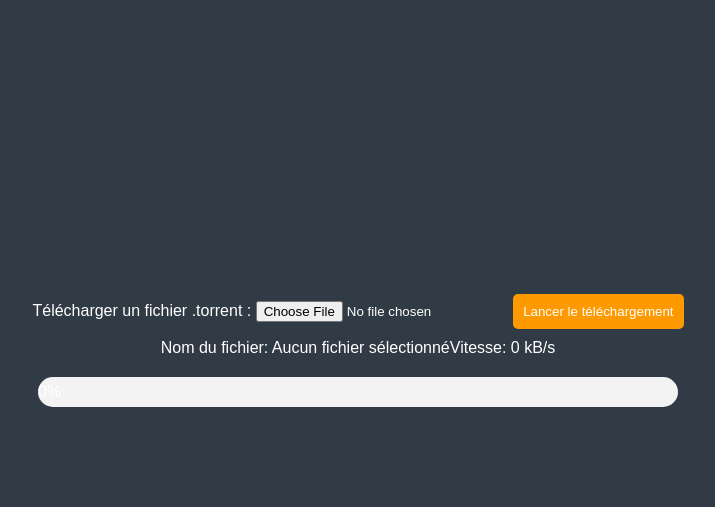
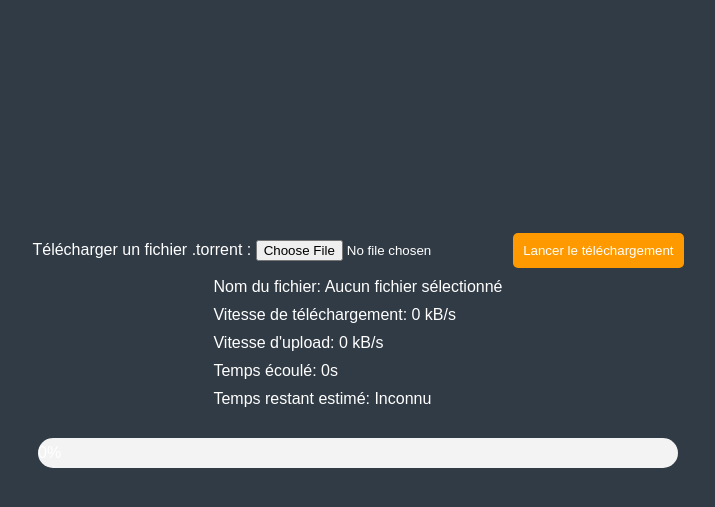
Before and after one commit to Lulaley/Plex-Service, a Flask app: page /download in a window 1280 px wide. Shown: the part 70-577 px from the top of the page, without its empty margins (282-997 px from the left). Run offline with Flask 3, Linux system fonts and the light colour scheme.

Commit message:
chore: Refactor file download process to use streaming and improve error handling

```diff
--- a/routes/RouteDownload.py
+++ b/routes/RouteDownload.py
@@ -59,9 +59,10 @@ def start_download(app):
             if not torrent_file_path:
                 raise Exception("Chemin du fichier .torrent non trouvé dans la session")
 
-            session['is_downloading'] = True
-            response = generate(torrent_file_path)
-            session['is_downloading'] = False
+            is_downloading = session.get('is_downloading')
+            if not is_downloading:
+                session['is_downloading'] = True
+                response = generate(torrent_file_path)
             return response
         except Exception as e:
             write_log(f"Erreur lors de la récupération du chemin du fichier .torrent pour {username}: {str(e)}")
@@ -75,6 +76,7 @@ def start_download(app):
             response = Response(download_torrent(torrent_file_path), mimetype='text/event-stream')
             response.headers['Content-Disposition'] = f'attachment; filename={torrent_file_path.split("/")[-1]}'
             write_log(f"Téléchargement du fichier .torrent terminé pour {username}")
+            session['is_downloading'] = False
             return response
         except Exception as e:
             write_log(f"Erreur lors du téléchargement du fichier .torrent pour {username}: {str(e)}")
--- a/static/Controleur/ControleurTorrent.py
+++ b/static/Controleur/ControleurTorrent.py
@@ -65,6 +65,11 @@ def download_torrent(torrent_file_path):
     write_log(f"Début de la fonction download_torrent avec le chemin : {torrent_file_path}")
     conf = ControleurConf()
     ses = lt.session()
+    settings = {
+        'download_rate_limit': -1,  # Pas de limite de vitesse de téléchargement
+        'upload_rate_limit': -1,    # Pas de limite de vitesse d'upload
+    }
+    ses.apply_settings(settings)
     write_log(f"Chargement du fichier .torrent pour {torrent_file_path}")
     info = lt.torrent_info(torrent_file_path)
     write_log(f"info: {info}")
--- /dev/null
+++ b/static/css/downloadStatus.css
@@ -0,0 +1,23 @@
+.progress-container {
+    width: 50%;
+    background-color: #f3f3f3;
+    border-radius: 25px;
+    margin: 20px 0;
+}
+
+.progress-bar {
+    width: 0%;
+    height: 30px;
+    background-color: #4caf50;
+    text-align: center;
+    line-height: 30px;
+    color: white;
+    border-radius: 25px;
+}
+
+.status-info > div {
+    display: flex;
+    justify-content: space-between;
+    margin-top: 10px;
+    margin-bottom: 10px;
+}
--- a/templates/download.html
+++ b/templates/download.html
@@ -8,30 +8,7 @@
     <link rel="icon" type="image/x-icon" href="{{ url_for('static', filename='images/plex-icon.png') }}">
     <link rel="stylesheet" href="{{ url_for('static', filename='css/homeMain.css') }}">
     <link rel="stylesheet" href="{{ url_for('static', filename='css/download.css') }}">
-    <style>
-        .progress-container {
-            width: 50%;
-            background-color: #f3f3f3;
-            border-radius: 25px;
-            margin: 20px 0;
-        }
-
-        .progress-bar {
-            width: 0%;
-            height: 30px;
-            background-color: #4caf50;
-            text-align: center;
-            line-height: 30px;
-            color: white;
-            border-radius: 25px;
-        }
-
-        .status-info {
-            display: flex;
-            justify-content: space-between;
-            margin-top: 10px;
-        }
-    </style>
+    <link rel="stylesheet" href="{{ url_for('static', filename='css/downloadStatus.css') }}">
 </head>
 
 <body>
@@ -70,8 +47,10 @@
 
         <div class="status-info">
             <div id="file-info">Nom du fichier: Aucun fichier sélectionné</div>
-            </br>
-            <div id="speed-info">Vitesse: 0 kB/s</div>
+            <div id="speed-info">Vitesse de téléchargement: 0 kB/s</div>
+            <div id="upload-speed-info">Vitesse d'upload: 0 kB/s</div>
+            <div id="elapsed-time">Temps écoulé: 0s</div>
+            <div id="remaining-time">Temps restant estimé: Inconnu</div>
         </div>
 
         <div class="progress-container">
@@ -95,69 +74,7 @@
         </div>
         {% endif %}
     </div>
-    <script>
-        document.getElementById('torrent-file').addEventListener('change', function (event) {
-            var fileInfo = document.getElementById('file-info');
-            var fileName = event.target.files[0] ? event.target.files[0].name : 'Aucun fichier sélectionné';
-            fileInfo.textContent = 'Nom du fichier: ' + fileName;
-        });
-
-        document.getElementById('torrent-form').addEventListener('submit', function (event) {
-            event.preventDefault(); // Empêche le comportement par défaut du formulaire
-
-            var formData = new FormData();
-            var fileInput = document.getElementById('torrent-file');
-            formData.append('torrent-file', fileInput.files[0]);
-
-            fetch('/upload', {
-                method: 'POST',
-                body: formData
-            }).then(response => {
-                if (response.ok) {
-                    var eventSource = new EventSource('/start_download');
-                    var progressBar = document.getElementById('progress-bar');
-                    var speedInfo = document.getElementById('speed-info');
-
-                    eventSource.onmessage = function (event) {
-                        var logMessage = event.data;
-                        var progressMatch = logMessage.match(/(\d+\.\d+)% complete/);
-                        if (progressMatch) {
-                            var progress = parseFloat(progressMatch[1]);
-                            progressBar.style.width = progress + '%';
-                            progressBar.textContent = progress.toFixed(2) + '%';
-                        }
-
-                        var speedMatch = logMessage.match(/down: (\d+\.\d+ kB\/s)/);
-                        if (speedMatch) {
-                            var speed = parseFloat(speedMatch[1]);
-                            speedInfo.textContent = 'Vitesse: ' + formatSpeed(speed);
-                        }
-                    };
-
-                    eventSource.onerror = function (error) {
-                        console.error('Erreur de l\'EventSource:', error);
-                        eventSource.close();
-                        alert('Erreur lors du téléchargement du fichier .torrent. Veuillez vérifier les logs du serveur pour plus de détails.');
-                    };
-                } else {
-                    alert('Erreur lors du téléchargement du fichier .torrent. Réponse du serveur non OK.');
-                }
-            }).catch(error => {
-                console.error('Erreur:', error);
-                alert('Erreur lors du téléchargement du fichier .torrent. Veuillez vérifier votre connexion réseau et réessayer.');
-            });
-        });
-
-        function formatSpeed(speed) {
-            if (speed < 1000) {
-                return speed.toFixed(2) + ' kB/s';
-            } else if (speed < 1000000) {
-                return (speed / 1000).toFixed(2) + ' MB/s';
-            } else {
-                return (speed / 1000000).toFixed(2) + ' GB/s';
-            }
-        }
-    </script>
+    <script src="{{ url_for('static', filename='js/downloads.js') }}"></script>
 </body>
 
 </html>
```
Also changed, not shown: static/js/download.js (added, +85 -0 lines).
